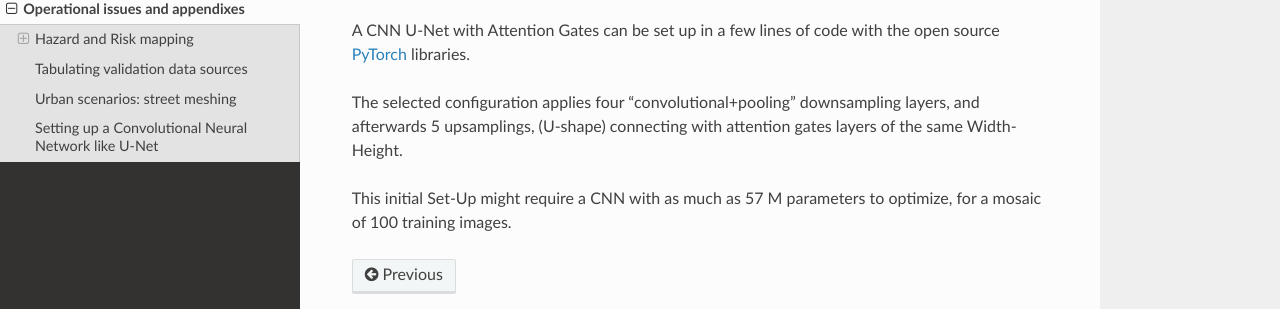
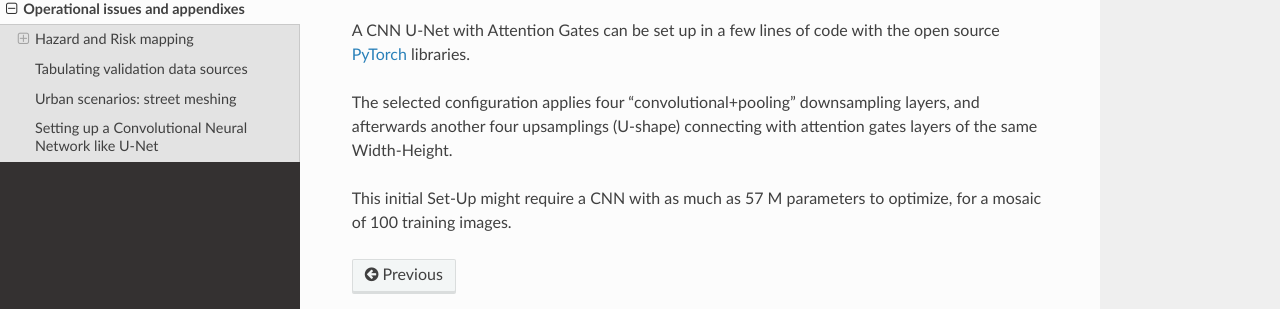
Before and after one commit to ivillamadrid/FloodMapping, a Sphinx documentation site: the page built from docs/source/operational_appx.rst, in a window 1280 px wide and 900 px high, scrolled down 1432 px. Shown: the part 476-785 px from the top of the window. Built offline with Sphinx 7.4.7 and the Read the Docs theme 2.0.0, drawn with Linux system fonts in a browser that asks for light colours.

Commit message:
Update operational_appx.rst

```diff
--- a/docs/source/operational_appx.rst
+++ b/docs/source/operational_appx.rst
@@ -65,7 +65,7 @@ A CNN U-Net with Attention Gates can be set up in a few lines of code with the o
 
 .. _Pytorch: https://pytorch.org/
 
-The selected configuration applies four "convolutional+pooling" downsampling layers, and afterwards 5 upsamplings, (U-shape)
+The selected configuration applies four "convolutional+pooling" downsampling layers, and afterwards another four upsamplings (U-shape)
 connecting with attention gates layers of the same Width-Height.
 
 This initial Set-Up might require a CNN with as much as 57 M parameters to optimize, for a mosaic of 100 training images.
```
